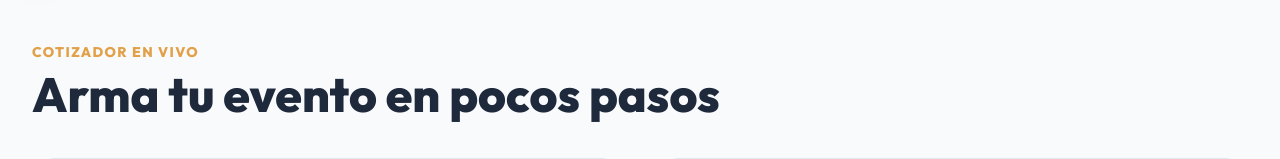
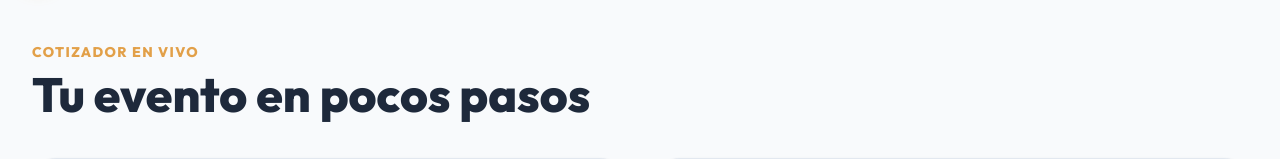
Before and after one commit to faru1983/cocktailsontap.cl, a Next.js app: page /eventos in a window 1280 px wide. Shown: the part 130-289 px from the top of the page. Built offline with nearby package versions, Linux system fonts and the light colour scheme; no server answers; the database is empty.

Commit message:
titulo mas corto

```diff
--- a/components/wizard/components/LiveQuoterConfig.tsx
+++ b/components/wizard/components/LiveQuoterConfig.tsx
@@ -81,7 +81,7 @@ export default function LiveQuoterConfig({ wizard, eventTypes, onNext }: Props)
             {/* Header Title */}
             <div className="mb-10 text-center md:text-left">
                 <p className="text-primary font-black tracking-widest uppercase text-sm mb-2">Cotizador en Vivo</p>
-                <h2 className="text-3xl md:text-5xl font-black text-brand-text">Arma tu evento en pocos pasos</h2>
+                <h2 className="text-3xl md:text-5xl font-black text-brand-text">Tu evento en pocos pasos</h2>
             </div>
 
             {/* Configuración Básica */}
```
